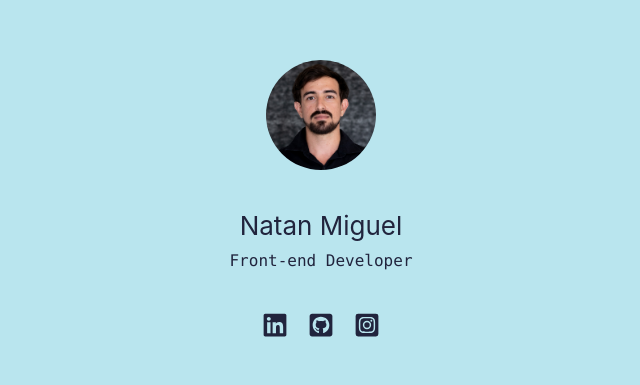
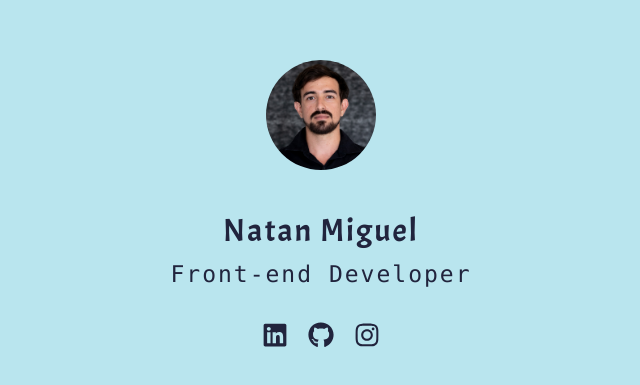
Before and after one commit to natanmiguel/portfolio-natan, a React (Create React App) app: page / in a window 1280 px wide. Shown: the part 193-578 px from the top of the page, without its empty margins (319-959 px from the left). Built offline with nearby package versions, Linux system fonts and the light colour scheme.

Commit message:
Business Card update

```diff
--- a/public/index.html
+++ b/public/index.html
@@ -3,6 +3,9 @@
   <head>
     <meta charset="utf-8" />
     <link rel="icon" href="%PUBLIC_URL%/favicon.ico" />
+    <link rel="preconnect" href="https://fonts.googleapis.com">
+    <link rel="preconnect" href="https://fonts.gstatic.com" crossorigin>
+    <link href="https://fonts.googleapis.com/css2?family=Acme&display=swap" rel="stylesheet">
     <meta name="viewport" content="width=device-width, initial-scale=1" />
     <meta name="theme-color" content="#000000" />
     <meta
--- a/src/App.css
+++ b/src/App.css
@@ -15,12 +15,15 @@
 }
 
 .App-header code {
-  font-size: 2vmin;
+  font-size: calc(7px + 2vmin);
   color: #21243D;
 }
 
 .App-header p {
+  font-size: calc(16px + 2vmin);
+  font-family: 'Acme', sans-serif;
   margin: 0;
+  letter-spacing: 2px;
 }
 
 .image-perfil img {
@@ -39,15 +42,32 @@
 }
 
 .icons {
-  padding: 10px;
   color: #21243D;
 }
 
 .social-media a {
+  margin: 10px;
+  display: flexbox;
   height: 30px;
   width: 30px;
 }
 
+.linkedin:hover {
+  color: #0072b1;
+}
+.github:hover {
+  background-color: #000000;
+  border-radius: 50%;
+  color: rgb(185, 229, 238);
+
+}
+.instagram:hover {
+  border-radius: 25%;
+  color: white;
+  -webkit-background-clip: icon;
+	-webkit-text-fill-color: transparent;
+  background: linear-gradient(70deg, rgba(131,58,180,1) 0%, rgba(253,29,29,1) 52%, rgba(252,176,69,1) 100%);
+}
 
 
 
--- a/src/App.js
+++ b/src/App.js
@@ -1,5 +1,5 @@
 import './App.css';
-import  {FaLinkedin, FaGithubSquare, FaInstagramSquare} from 'react-icons/fa';
+import  {FaLinkedin, FaGithub, FaInstagram} from 'react-icons/fa';
 import mainProfile from './imageperfil.jpg';
 
 function App() {
@@ -19,8 +19,8 @@ function App() {
         </div>
         <div className="social-media">
           <a href='https://www.linkedin.com/in/natan-miguel-948b82230/'><FaLinkedin className='icons linkedin'/></a>
-          <a href='https://github.com/natanmiguel'><FaGithubSquare className='icons github'/></a>
-          <a href='https://www.instagram.com/n1_natan/'><FaInstagramSquare className='icons instagram' /></a>
+          <a href='https://github.com/natanmiguel'><FaGithub className='icons github'/></a>
+          <a href='https://www.instagram.com/n1_natan/'><FaInstagram className='icons instagram' /></a>
         </div>
 
 
```
